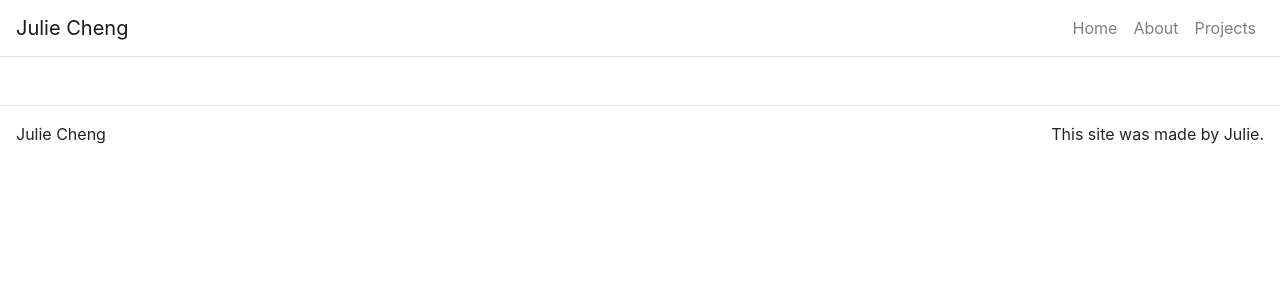
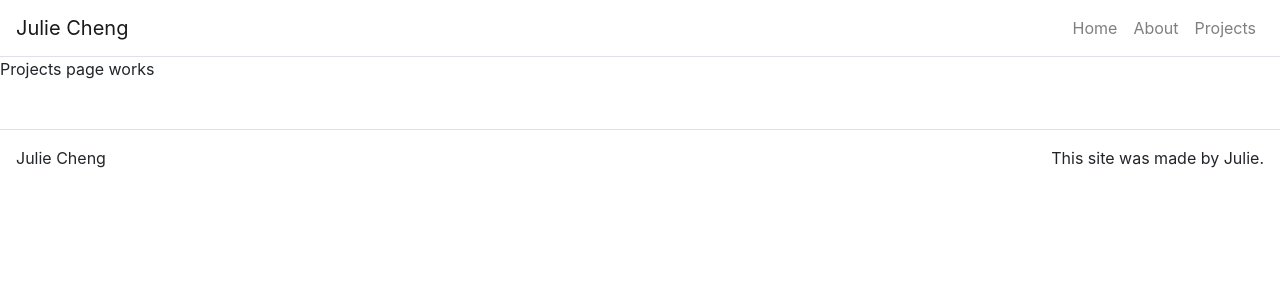
Before and after one commit to jj49411/portfolio, a React (Create React App) app: page /projects in a window 1280 px wide. Shown: the top 300 px of the page. Built offline with nearby package versions, Linux system fonts and the light colour scheme.

Commit message:
create routing of 3 pages

```diff
--- a/src/App.js
+++ b/src/App.js
@@ -6,6 +6,9 @@ import Nav from 'react-bootstrap/Nav';
 import './App.css';
 
 import Footer from './components/Footer';
+import HomePage from './pages/HomePage';
+import AboutPage from './pages/AboutPage';
+import ProjectsPage from './pages/ProjectsPage';
 
 
 
@@ -26,7 +29,8 @@ class App extends React.Component {
         text: 'Checkout my projects'
       },
       about: {
-        title: "About Me"
+        title: "About Me",
+        text: 'details here'
       },
       projects: {
         title: "My Projects"
@@ -51,6 +55,11 @@ class App extends React.Component {
             </Navbar.Collapse>
           </Navbar>
 
+          <Route path='/' exact render={() => <HomePage title={this.state.home.title} subTitle={this.state.home.subTitle} text={this.state.home.text}></HomePage>}></Route>
+          <Route path='/about' render={() => <AboutPage title={this.state.about.title} text={this.state.about.text}></AboutPage>}></Route>
+          <Route path='/projects' render={() => <ProjectsPage title={this.state.projects.title}></ProjectsPage>}></Route>
+
+
           <Footer></Footer>
         </Container>
       </Router>
--- /dev/null
+++ b/src/pages/AboutPage.js
@@ -0,0 +1,10 @@
+import React from 'react';
+
+function AboutPage() {
+
+  return (
+    <p>About page works</p>
+  );
+}
+
+export default AboutPage;
--- /dev/null
+++ b/src/pages/HomePage.js
@@ -0,0 +1,10 @@
+import React from 'react';
+
+function HomePage() {
+
+  return (
+    <p>HomePage works</p>
+  );
+}
+
+export default HomePage;
--- /dev/null
+++ b/src/pages/ProjectsPage.js
@@ -0,0 +1,10 @@
+import React from 'react';
+
+function ProjectsPage() {
+
+  return (
+    <p>Projects page works</p>
+  );
+}
+
+export default ProjectsPage;
```
